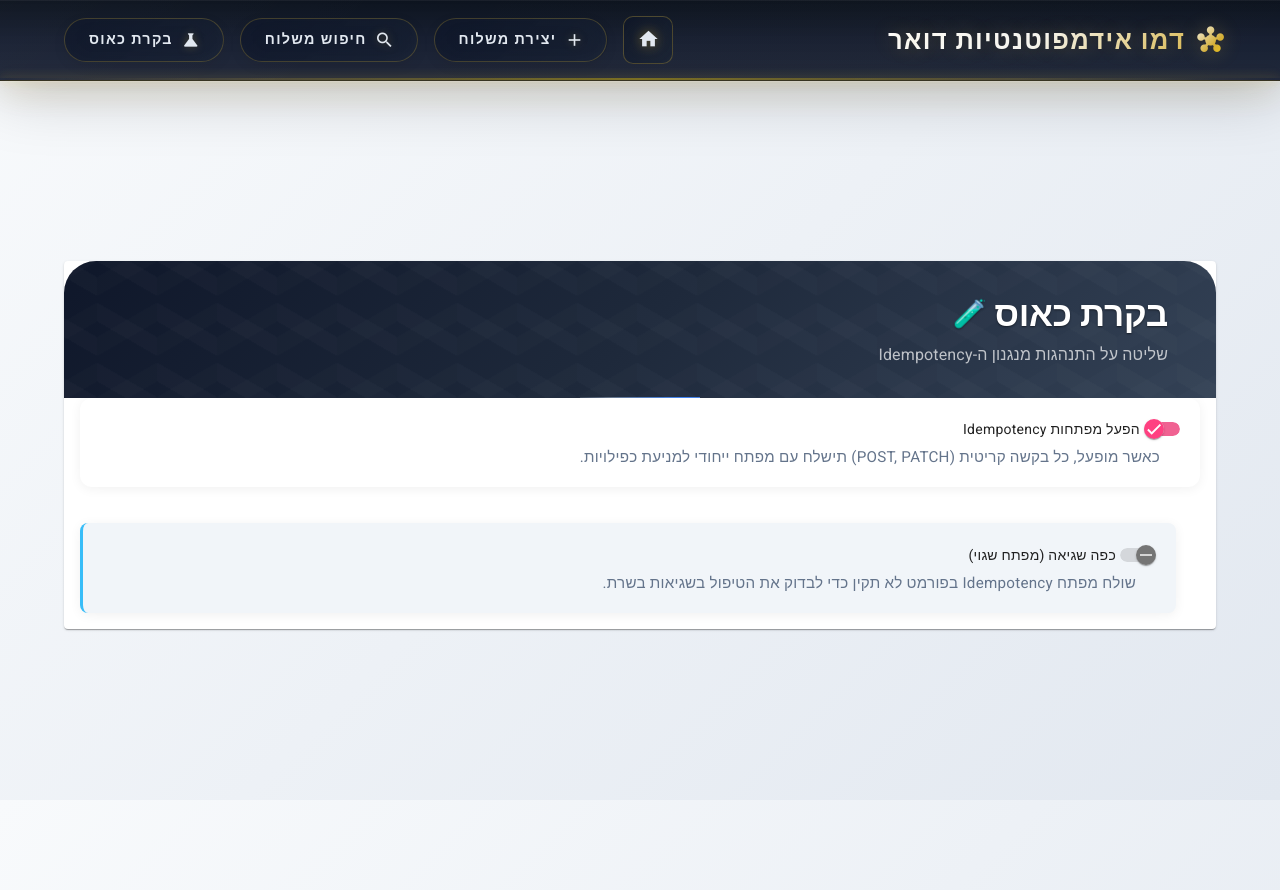
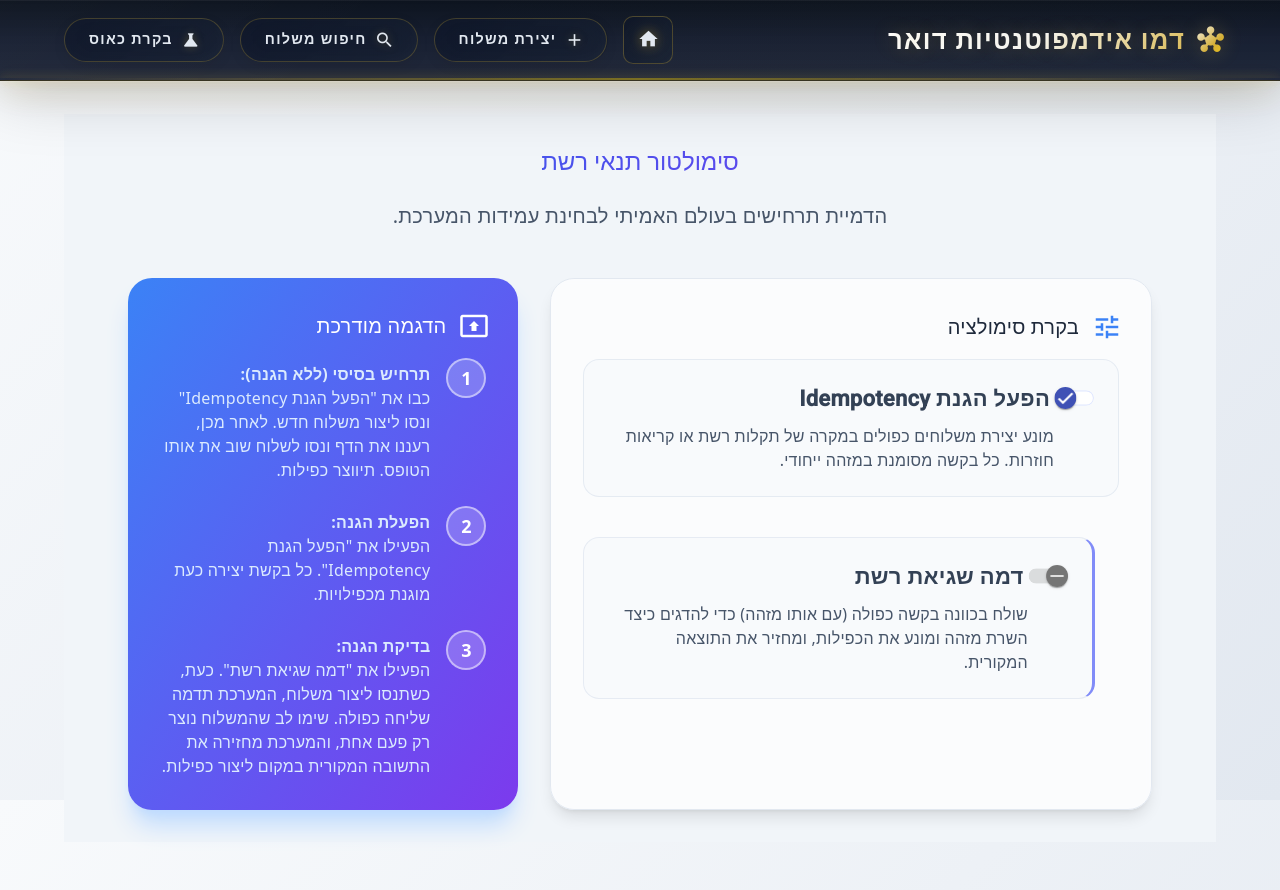
Before and after one commit to tomkedem/jpPostIdempotencyDemo, an Angular app in the folder src/frontend/postal-idempotency-app/: page /chaos-control in a window 1280 px wide. Built offline with nearby package versions, Linux system fonts and the light colour scheme.

Commit message:
Refactor chaos control component: update layout, enhance styling, and add demo steps for better user guidance

```diff
--- a/src/frontend/postal-idempotency-app/src/app/components/chaos-control/chaos-control.component.html
+++ b/src/frontend/postal-idempotency-app/src/app/components/chaos-control/chaos-control.component.html
@@ -1,35 +1,94 @@
+<div class="bg-slate-100 min-h-full p-4 sm:p-6 md:p-8 font-sans">
+  <div class="max-w-5xl mx-auto">
+    <!-- Header -->
+    <div class="text-center mb-12">
+      <h1
+        class="text-5xl md:text-6xl font-bold tracking-tight text-transparent bg-clip-text bg-gradient-to-r from-blue-600 to-violet-600 pb-2"
+      >
+        סימולטור תנאי רשת
+      </h1>
+      <p class="mt-4 text-xl text-slate-600">
+        הדמיית תרחישים בעולם האמיתי לבחינת עמידות המערכת.
+      </p>
+    </div>
 
-<mat-card>
-  <div class="chaos-control-header">
-    <div class="chaos-control-title">
-      בקרת כאוס
-      <span style="font-size:1.7rem;vertical-align:middle;">🧪</span>
-    </div>
-    <div class="chaos-control-subtitle">
-      שליטה על התנהגות מנגנון ה-Idempotency
-    </div>
-  </div>
-  <mat-card-content>
-    <form [formGroup]="chaosForm" class="chaos-form">
-      <div class="toggle-group">
-        <mat-slide-toggle formControlName="useIdempotencyKey">
-          הפעל מפתחות Idempotency
+    <div class="grid grid-cols-1 lg:grid-cols-5 gap-8">
+      <!-- Controls Column -->
+      <div
+        class="lg:col-span-3 bg-white/70 backdrop-blur-sm border border-slate-200 rounded-3xl p-8 shadow-lg"
+      >
+        <h2
+          class="text-3xl font-semibold mb-8 flex items-center gap-4 text-slate-800"
+        >
+          <mat-icon class="text-blue-500 scale-125">tune</mat-icon>
+          בקרת סימולציה
+        </h2>
+
+        <form [formGroup]="chaosForm" class="space-y-10">
+          <!-- Idempotency Toggle -->
+          <div
+            class="p-6 rounded-2xl bg-slate-50 border border-slate-200/80 transition-all duration-300 hover:shadow-md hover:border-blue-300"
+          >
+            <mat-slide-toggle
+              formControlName="useIdempotencyKey"
+              color="primary"
+              class="scale-110 origin-right"
+            >
+              <span class="font-semibold text-xl text-slate-700"
+                >הפעל הגנת Idempotency</span
+              >
             </mat-slide-toggle>
-        <div class="toggle-description">
-          כאשר מופעל, כל בקשה קריטית (POST, PATCH) תישלח עם מפתח ייחודי למניעת כפילויות.
+            <div class="text-slate-600 text-base mt-3 pr-10">
+              מונע יצירת משלוחים כפולים במקרה של תקלות רשת או קריאות חוזרות. כל
+              בקשה מסומנת במזהה ייחודי.
             </div>
           </div>
 
+          <!-- Force Error Toggle -->
           @if (chaosForm.get('useIdempotencyKey')?.value) {
-        <div class="toggle-group nested-toggle">
-          <mat-slide-toggle formControlName="forceError">
-            כפה שגיאה (מפתח שגוי)
+          <div
+            class="p-6 rounded-2xl bg-slate-50 border border-slate-200/80 transition-all duration-300 hover:shadow-md hover:border-blue-300 nested-toggle"
+          >
+            <mat-slide-toggle
+              formControlName="forceError"
+              color="primary"
+              class="scale-110 origin-right"
+            >
+              <span class="font-semibold text-xl text-slate-700"
+                >דמה שגיאת רשת</span
+              >
             </mat-slide-toggle>
-          <div class="toggle-description">
-            שולח מפתח Idempotency בפורמט לא תקין כדי לבדוק את הטיפול בשגיאות בשרת.
+            <div class="text-slate-600 text-base mt-3 pr-10">
+              שולח בכוונה בקשה כפולה (עם אותו מזהה) כדי להדגים כיצד השרת מזהה
+              ומונע את הכפילות, ומחזיר את התוצאה המקורית.
             </div>
           </div>
           }
         </form>
-  </mat-card-content>
-</mat-card>
+      </div>
+
+      <!-- Guided Demo Column -->
+      <div
+        class="lg:col-span-2 bg-gradient-to-br from-blue-500 to-violet-600 text-white rounded-3xl p-8 shadow-xl shadow-blue-200"
+      >
+        <h2 class="text-3xl font-semibold mb-8 flex items-center gap-4">
+          <mat-icon class="scale-125">present_to_all</mat-icon>
+          הדגמה מודרכת
+        </h2>
+        <div class="space-y-6 text-blue-100">
+          <div
+            *ngFor="let step of demoSteps; let i = index"
+            class="flex items-start gap-4"
+          >
+            <div
+              class="flex-shrink-0 w-10 h-10 bg-white/20 text-white rounded-full flex items-center justify-center font-bold text-lg border-2 border-white/50"
+            >
+              {{ i + 1 }}
+            </div>
+            <div class="pt-1 text-base" [innerHTML]="step.text"></div>
+          </div>
+        </div>
+      </div>
+    </div>
+  </div>
+</div>
--- a/src/frontend/postal-idempotency-app/src/app/components/chaos-control/chaos-control.component.scss
+++ b/src/frontend/postal-idempotency-app/src/app/components/chaos-control/chaos-control.component.scss
@@ -1,144 +1,34 @@
-// Header styling copied from create-shipment.component.scss
-.chaos-control-header {
-  background: linear-gradient(135deg, #0f172a 0%, #1e293b 50%, #334155 100%);
-  padding: 2rem 3rem;
-  margin: 0;
-  position: relative;
-  z-index: 2;
-  border-radius: 32px 32px 0 0;
-  overflow: hidden;
-
-  &::before {
-    content: '';
-    position: absolute;
-    top: 0;
-    left: 0;
-    right: 0;
-    bottom: 0;
-    background-image:
-      linear-gradient(30deg, transparent 40%, rgba(255,255,255,0.02) 40%, rgba(255,255,255,0.02) 60%, transparent 60%),
-      linear-gradient(-30deg, transparent 40%, rgba(255,255,255,0.01) 40%, rgba(255,255,255,0.01) 60%, transparent 60%);
-    background-size: 60px 60px;
-    animation: aiPattern 20s linear infinite;
-    z-index: 1;
-  }
-
-  &::after {
-    content: '';
-    position: absolute;
-    bottom: 0;
-    left: 50%;
-    transform: translateX(-50%);
-    width: 120px;
-    height: 1px;
-    background: linear-gradient(90deg, transparent 0%, #64748b 20%, #3b82f6 50%, #64748b 80%, transparent 100%);
-    background-size: 200% 100%;
-    animation: deliveryFlow 4s ease-in-out infinite;
-  }
-}
-
-.chaos-control-title {
-  font-size: 2.2rem;
-  font-weight: 700;
-  margin-bottom: 0.5rem;
-  color: #fff;
-  position: relative;
-  z-index: 3;
-  letter-spacing: -0.01em;
-  line-height: 1.2;
-  text-align: right;
-  text-shadow: 0 1px 2px rgba(0,0,0,0.5);
-  display: flex;
-  align-items: center;
-  gap: 0.5rem;
-}
-
-.chaos-control-subtitle {
-  font-size: 1rem;
-  font-weight: 400;
-  color: rgba(255,255,255,0.7);
-  position: relative;
-  z-index: 3;
-  line-height: 1.4;
-  text-align: right;
-  margin-top: 0.25rem;
-  letter-spacing: 0.01em;
-}
-
-@keyframes aiPattern {
-  0% { background-position: 0% 50%; }
-  100% { background-position: 100% 50%; }
-}
-@keyframes deliveryFlow {
-  0% { background-position: 0% 50%; }
-  100% { background-position: 100% 50%; }
-}
-
-// Modern chaos control screen styling
 :host {
   display: block;
   width: 100%;
+  height: 100%;
+  font-family: 'Rubik', sans-serif; /* Or any modern font you prefer */
 }
 
-.chaos-control-container {
-  display: flex;
-  flex-direction: column;
-  align-items: center;
-  justify-content: flex-start;
-  min-height: 60vh;
-  background: #f8fafc;
-  border-radius: 16px;
-  box-shadow: 0 4px 24px rgba(0,0,0,0.08);
-  padding: 2rem 1.5rem;
-  margin: 2rem auto;
-  max-width: 480px;
+/*
+  We're using TailwindCSS for the main layout,
+  but we can add some specific, non-utility styles here.
+*/
+
+.nested-toggle {
+  margin-right: 1.5rem;
+  padding-right: 1.5rem;
+  border-right: 3px solid #818cf8; /* Indigo-400 */
 }
 
-.chaos-title {
-  font-size: 2rem;
-  font-weight: 600;
-  color: #1e293b;
-  margin-bottom: 1.5rem;
-  letter-spacing: 0.5px;
+/* Customizing Angular Material components for a 2026 feel */
+::ng-deep .mat-mdc-slide-toggle {
+  .mdc-form-field {
+    font-family: inherit;
   }
 
-.chaos-form {
-  width: 100%;
-  display: flex;
-  flex-direction: column;
-  gap: 1.25rem;
+  &.mat-primary {
+    .mdc-switch__handle::after {
+      background: #4f46e5; /* Indigo-600 */
     }
-
-.toggle-group {
-  padding: 1.25rem;
-  border-radius: 12px;
+    .mdc-switch__track::after {
       background: #fff;
-  box-shadow: 0 2px 12px rgba(0,0,0,0.06);
-  border: none;
-  transition: box-shadow 0.2s;
+      border: 1px solid #e0e7ff; /* Indigo-100 */
     }
-.toggle-group:hover {
-  box-shadow: 0 4px 20px rgba(56,189,248,0.10);
   }
-
-mat-slide-toggle {
-  font-weight: 500;
-  font-size: 1.1rem;
-  color: #0ea5e9;
 }
-
-.toggle-description {
-  font-size: 0.95rem;
-  color: #64748b;
-  margin-top: 0.5rem;
-  padding-right: 20px;
-}
-
-.nested-toggle {
-  margin-top: 1rem;
-  margin-right: 1.5rem;
-  border-left: 3px solid #38bdf8;
-  padding-left: 1rem;
-  background: #f1f5f9;
-  border-radius: 8px;
-}
--- a/src/frontend/postal-idempotency-app/src/app/components/chaos-control/chaos-control.component.ts
+++ b/src/frontend/postal-idempotency-app/src/app/components/chaos-control/chaos-control.component.ts
@@ -1,17 +1,17 @@
-import { Component, OnInit, signal } from '@angular/core';
-import { FormBuilder, FormGroup, ReactiveFormsModule } from '@angular/forms';
-import { MatSnackBar, MatSnackBarModule } from '@angular/material/snack-bar';
-import { MatFormFieldModule } from '@angular/material/form-field';
-import { MatInputModule } from '@angular/material/input';
-import { MatButtonModule } from '@angular/material/button';
-import { MatCardModule } from '@angular/material/card';
-import { MatIconModule } from '@angular/material/icon';
-import { MatSlideToggleModule } from '@angular/material/slide-toggle';
-import { CommonModule } from '@angular/common';
-import { ChaosService } from '../../services/chaos.service';
+import { Component, OnInit, signal } from "@angular/core";
+import { FormBuilder, FormGroup, ReactiveFormsModule } from "@angular/forms";
+import { MatSnackBar, MatSnackBarModule } from "@angular/material/snack-bar";
+import { MatFormFieldModule } from "@angular/material/form-field";
+import { MatInputModule } from "@angular/material/input";
+import { MatButtonModule } from "@angular/material/button";
+import { MatCardModule } from "@angular/material/card";
+import { MatIconModule } from "@angular/material/icon";
+import { MatSlideToggleModule } from "@angular/material/slide-toggle";
+import { CommonModule } from "@angular/common";
+import { ChaosService } from "../../services/chaos.service";
 
 @Component({
-  selector: 'app-chaos-control',
+  selector: "app-chaos-control",
   standalone: true,
   imports: [
     CommonModule,
@@ -22,13 +22,27 @@ import { ChaosService } from '../../services/chaos.service';
     MatCardModule,
     MatIconModule,
     MatSlideToggleModule,
-    MatSnackBarModule
+    MatSnackBarModule,
   ],
-  templateUrl: './chaos-control.component.html',
-  styleUrls: ['./chaos-control.component.scss']
+  templateUrl: "./chaos-control.component.html",
+  styleUrls: ["./chaos-control.component.scss"],
 })
 export class ChaosControlComponent implements OnInit {
   chaosForm: FormGroup;
+  demoSteps: { icon: string; text: string }[] = [
+    {
+      icon: "looks_one",
+      text: `<strong>תרחיש בסיסי (ללא הגנה):</strong> <br> כבו את "הפעל הגנת Idempotency" ונסו ליצור משלוח חדש. לאחר מכן, רעננו את הדף ונסו לשלוח שוב את אותו הטופס. תיווצר כפילות.`,
+    },
+    {
+      icon: "looks_two",
+      text: `<strong>הפעלת הגנה:</strong> <br> הפעילו את "הפעל הגנת Idempotency". כל בקשת יצירה כעת מוגנת מכפילויות.`,
+    },
+    {
+      icon: "looks_3",
+      text: `<strong>בדיקת הגנה:</strong> <br> הפעילו את "דמה שגיאת רשת". כעת, כשתנסו ליצור משלוח, המערכת תדמה שליחה כפולה. שימו לב שהמשלוח נוצר רק פעם אחת, והמערכת מחזירה את התשובה המקורית במקום ליצור כפילות.`,
+    },
+  ];
 
   constructor(
     private fb: FormBuilder,
@@ -38,30 +52,35 @@ export class ChaosControlComponent implements OnInit {
     const currentSettings = this.chaosService.settings();
     this.chaosForm = this.fb.group({
       useIdempotencyKey: [currentSettings.useIdempotencyKey],
-      forceError: [currentSettings.forceError]
+      forceError: [currentSettings.forceError],
     });
   }
 
   ngOnInit(): void {
-    this.chaosForm.valueChanges.subscribe(values => {
-      this.chaosService.updateSettings(values.useIdempotencyKey, values.forceError);
+    this.chaosForm.valueChanges.subscribe((values) => {
+      this.chaosService.updateSettings(
+        values.useIdempotencyKey,
+        values.forceError
+      );
       this.showSnackbar(values.useIdempotencyKey, values.forceError);
     });
   }
 
   private showSnackbar(useIdempotencyKey: boolean, forceError: boolean): void {
-    let message = 'הגדרות כאוס עודכנו: ';
+    let message = "";
     if (!useIdempotencyKey) {
-      message += 'מפתחות Idempotency מבוטלים.';
-    } else if (forceError) {
-      message += 'שליחת מפתח שגוי פעילה.';
+      message = "הגנת Idempotency כבויה. המערכת חשופה לכפילויות.";
     } else {
-      message += 'מפתחות Idempotency תקינים פעילים.';
+      if (forceError) {
+        message = "סימולציית שגיאת רשת פעילה. המערכת תמנע כפילויות.";
+      } else {
+        message = "הגנת Idempotency פעילה. המערכת תקינה.";
+      }
     }
 
-    this.snackBar.open(message, 'סגור', {
-      duration: 3000,
-      panelClass: ['info-snackbar']
+    this.snackBar.open(message, "סגור", {
+      duration: 3500,
+      panelClass: ["info-snackbar"],
     });
   }
 }
```
Lines whose indentation alone changed are shown as unchanged.
